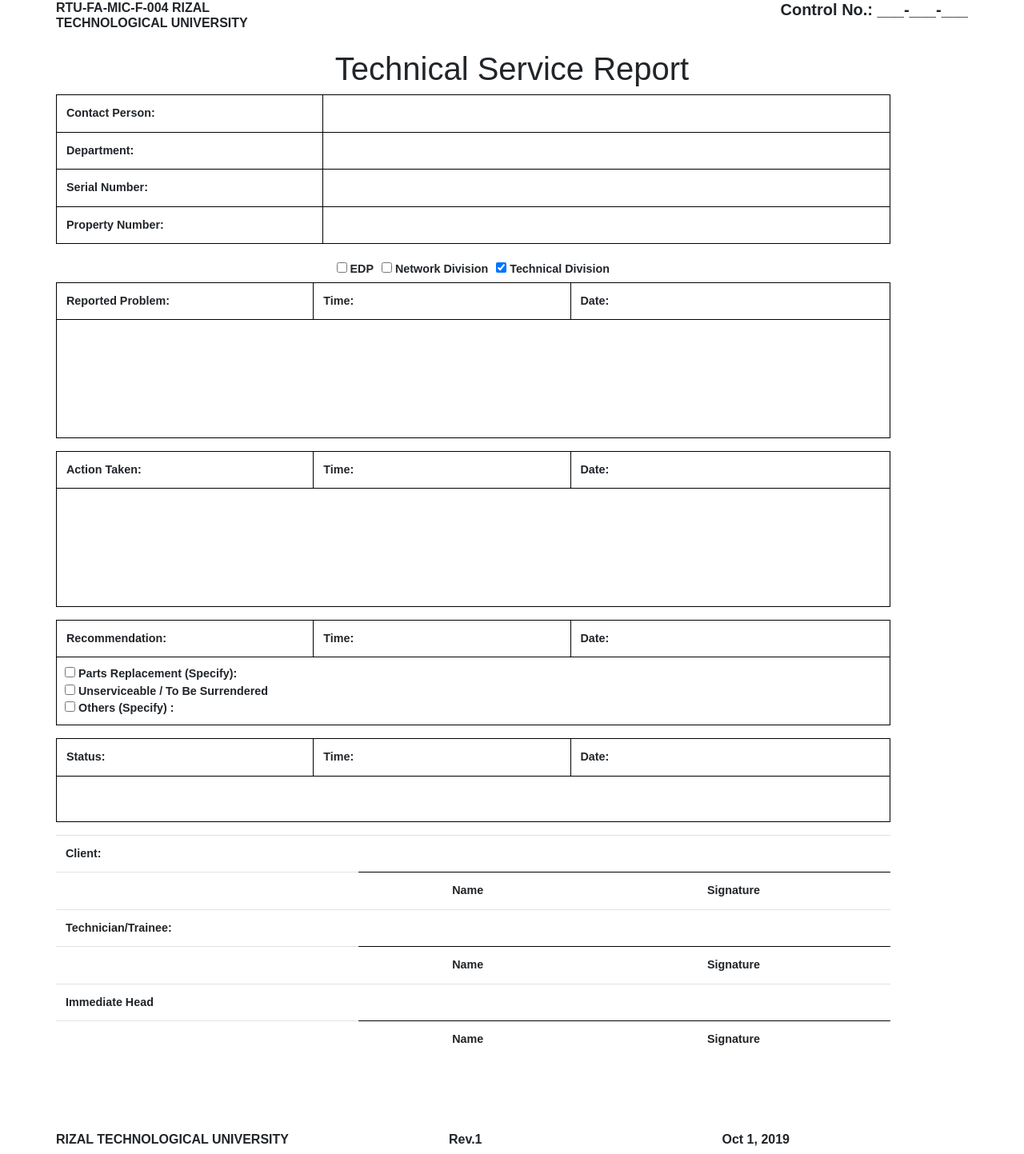
After one commit to RTU-Rex/rtu-ticket-manage, a PHP site: page /TechnicalServiceReport.php in a window 1280 px wide. The commit adds this page. Shown: the whole page at 80% size. Run offline with PHP 8.4, Linux system fonts and the light colour scheme.

Commit message:
Some font arrangement

```diff
--- a/Department.php
+++ b/Department.php
@@ -10,7 +10,7 @@ if (isset($_SESSION['id']) && isset($_SESSION['email'])) {
                 <div class="container-fluid">
                 <div class="row">
                     <div class="col"><h1 class="h3 mb-2 text-gray-800">Office and Department Management</h1> </div>
-                    <div  class="col"> <button style="float:right;" class="btn btn-warning" data-toggle="modal" data-target="#TicketModal" onClick="NewOffice()"> ADD NEW OFFICE</button></div>
+                    <div  class="col"> <button style="float:right;" class="btn btn-warning" data-toggle="modal" data-target="#TicketModal" onClick="NewOffice()"> NEW OFFICE</button></div>
 
 
                 </div>
--- /dev/null
+++ b/TechnicalServiceReport.php
@@ -0,0 +1,182 @@
+<!DOCTYPE html>
+<html>
+  <head>
+    <title>Technical Service Report</title>
+    <link rel="stylesheet" href="https://stackpath.bootstrapcdn.com/bootstrap/4.3.1/css/bootstrap.min.css"
+      integrity="sha384-ggOyR0iXCbMQv3Xipma34MD+dH/1fQ784/j6cY/iJTQUOhcWr7x9JvoRxT2MZw1T" crossorigin="anonymous">
+      <style>
+        body {
+          font-family: Arial, sans-serif;
+          font-size: 14.3333px;
+        }
+
+      @page {
+        size: A4;
+      }
+
+
+      .container {
+        width: 100%;
+        height: 100%;
+        margin: 0;
+        padding: 0;
+      }
+
+     @media print {
+    table.table-bordered {
+    border-color: black !important;
+    }
+    }
+
+    table.table-bordered{
+    border:1px solid black;
+    }
+    table.table-bordered > tbody > tr > td{
+    border:1px solid black;
+    }
+
+      </style>
+  </head>
+
+
+
+  <body>
+    <div class="container mx-auto">
+        <div class="row">
+            <div class="col h6">
+                <strong><p>RTU-FA-MIC-F-004 RIZAL <br> TECHNOLOGICAL UNIVERSITY</p></strong>
+            </div>
+            <div class="col text-right h5">
+                 <strong><p>Control No.: ___-___-___ <!--Ticket Number--><p></strong>
+            </div>
+          </div>
+
+          <strong><h1 class="text-center">Technical Service Report</h1><strong>
+      <div class="row">
+
+        <div class="col-md-11">
+          <table class="table table-bordered">
+            <tbody>
+                <colgroup>
+                    <col style="width: 5.39cm">
+                    <col style="width: 11.48cm">
+                  </colgroup>
+              <tr>
+                <td>Contact Person:</td>
+                <td><!--Requestor Name--></td>
+              </tr>
+              <tr>
+                <td>Department:</td>
+                <td><!--Department Name--></td>
+              </tr>
+              <tr>
+                <td>Serial Number:</td>
+                <td><!--None--></td>
+              </tr>
+              <tr>
+                <td>Property Number:</td>
+                <td><!--None--></td>
+              </tr>
+            </tbody>
+
+            <table class="col d-flex justify-content-center align-items-center">
+                <tr>
+                <td style="padding: 5px;"><input type="checkbox"> EDP </td>
+                <td style="padding: 5px;"><input type="checkbox"> Network Division </td>
+                <td style="padding: 5px;"><input type="checkbox" checked> Technical Division </td>
+                </tr>
+
+            <table class="table table-bordered">
+            <tbody>
+            <tr>
+            <td style="width: 8.50cm">Reported Problem:</td>
+            <td style="width: 8.50cm">Time:<!--insert time ticket was created--></td>
+            <td tyle="width: 7.50cm">Date:<!--insert date ticket was created--></td>
+            <tr><td colspan="3" style="height: 3.90cm"><!--Insert Title and Decription of the Ticket--> </td></tr>
+            </tr>
+            </tbody>
+
+
+            <table class="table table-bordered">
+                <tbody>
+                  <tr>
+                    <td style="width: 8.50cm">Action Taken:</td>
+                    <td style="width: 8.50cm">Time:<!--insert timestamp --></td>
+                    <td tyle="width: 7.50cm">Date: <!--insert datestamp --></td>
+                    <tr><td colspan="3" style="height: 3.90cm"><!--Insert Technical Action Report--> </td></tr>
+                  </tr>
+                </tbody>
+
+
+            <table class="table table-bordered">
+              <tbody>
+                <tr>
+                  <td style="width: 8.50cm">Recommendation:</td>
+                  <td style="width: 8.50cm">Time:<!--insert data--></td>
+                  <td tyle="width: 7.50cm">Date: <!--insert data--></td>
+                </tr>
+                   <td colspan="3" style="padding: 10px;"><input type="checkbox" name="partreplacement" value="1"> Parts Replacement (Specify):  <!--OPTIONAL:insert 'partreplacement' textfield-->
+                    <br> <input type="checkbox" name="unservicable" value="2"> Unserviceable / To Be Surrendered
+                    <br> <input type="checkbox" name="others" value="3"> Others (Specify) : <!--OPTIONAL:insert 'others' textfield--> </td>
+              </tbody>
+
+
+            <table class="table table-bordered">
+              <tbody>
+                <tr>
+                  <td style="width: 8.50cm">Status:</td>
+                  <td style="width: 8.50cm">Time:<!--insert timestamp where the ticket was resolved--></td>
+                  <td tyle="width: 7.50cm">Date: <!--insert datestamp--></td>
+                  <tr><td colspan="3" style="height: 1.50cm"><!--insert status of the ticket--> </td></tr>
+              </tbody>
+
+
+            <table class="table border-0">
+                        <tr>
+                            <td style="width: 10cm">Client:
+                            <td style="border-bottom: 0.9px solid black;"><!--insert name of the requestor--></td>
+                            <td style="border-bottom: 0.9px solid black;"><!----></td>
+                        </tr>
+                        <tr>
+                            <td></td>
+                            <td style="text-align: center;">Name</td>
+                            <td style="text-align: center;">Signature</td>
+                        </tr>
+
+                        <tr>
+                            <td style="width: 10cm">  Technician/Trainee:
+                            <td style="border-bottom: 0.9px solid black;"><!--insert technician name--></td>
+                            <td style="border-bottom: 0.9px solid black;"></td>
+                        </tr>
+                        <tr>
+                            <td></td>
+                            <td style="text-align: center;">Name</td>
+                            <td style="text-align: center;">Signature</td>
+                        </tr>
+
+                        <tr>
+                            <td style="width: 10cm">  Immediate Head
+                            <td style="border-bottom: 0.9px solid black;"><!--insert Admin name--></td>
+                            <td style="border-bottom: 0.9px solid black;"><!--insert data--></td>
+                        </tr>
+                        <tr>
+                            <td></td>
+                            <td style="text-align: center;">Name</td>
+                            <td style="text-align: center;">Signature</td>
+                        </tr>
+                </table>
+        </table>
+
+        </div>
+    </div>
+    <footer>
+        <div class="container">
+            <div class="row">
+                <div class="col h6">
+                    <br><br><br><br>
+                    <tr><strong>RIZAL TECHNOLOGICAL UNIVERSITY<span style="margin-left: 200px;">Rev.1<span style="margin-left: 300px;">Oct 1, 2019</span></strong></tr>
+                </div>
+              </div>
+      </footer>
+  </body>
+</html>
--- a/user.php
+++ b/user.php
@@ -10,7 +10,7 @@ if (isset($_SESSION['id']) && isset($_SESSION['email'])) {
                 <div class="container-fluid">
                 <div class="row">
                     <div class="col"><h1 class="h3 mb-2 text-gray-800">User Management</h1> </div>
-                    <div  class="col"> <button style="float:right;" class="btn btn-warning" data-toggle="modal" data-target="#TicketModal" onClick="NewUser()"> ADD NEW USER</button></div>
+                    <div  class="col"> <button style="float:right;" class="btn btn-warning" data-toggle="modal" data-target="#TicketModal" onClick="NewUser()">NEW USER</button></div>
 
                 </div>
 
```
Also changed, not shown: report.php (+6 -4 lines).
